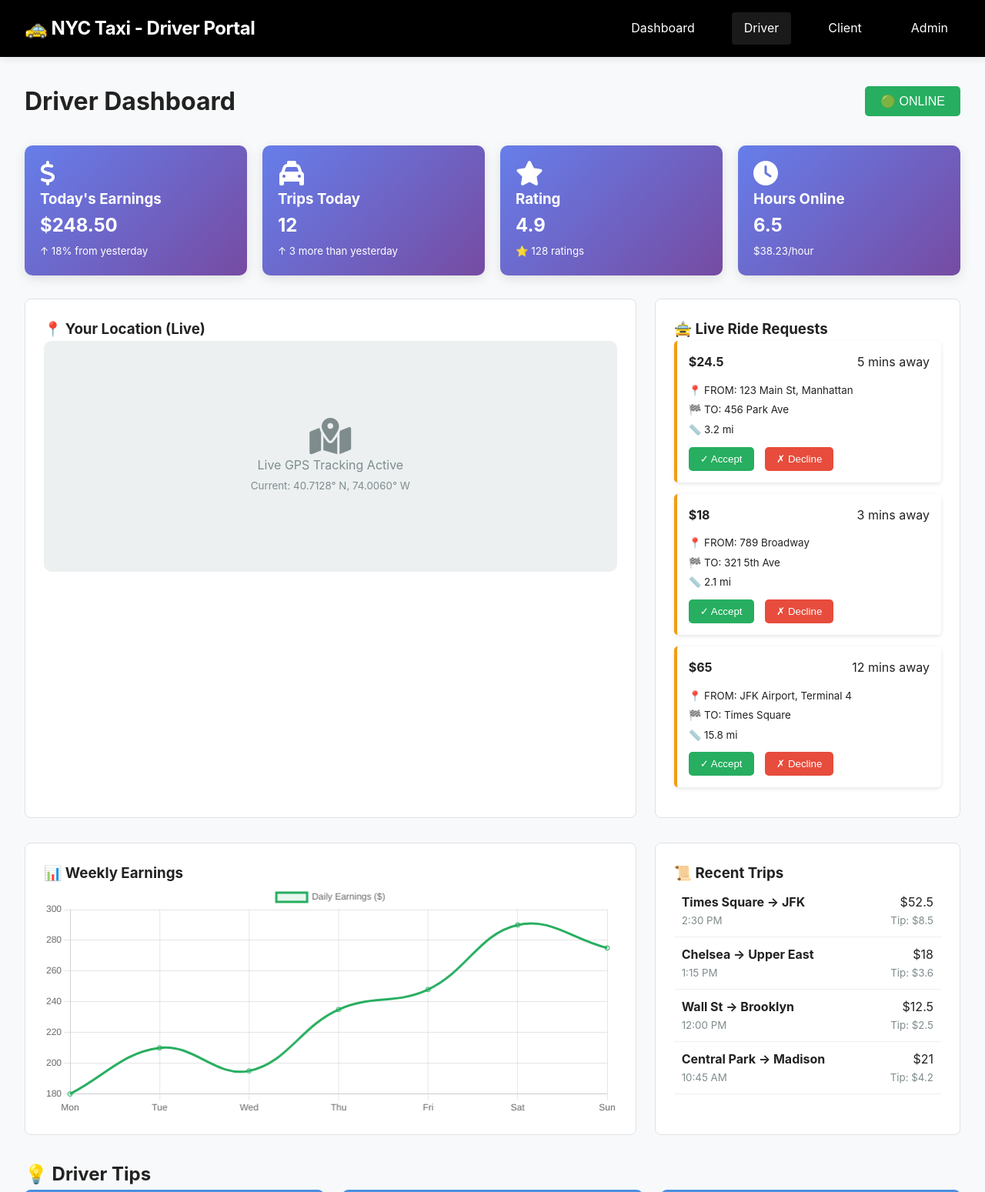
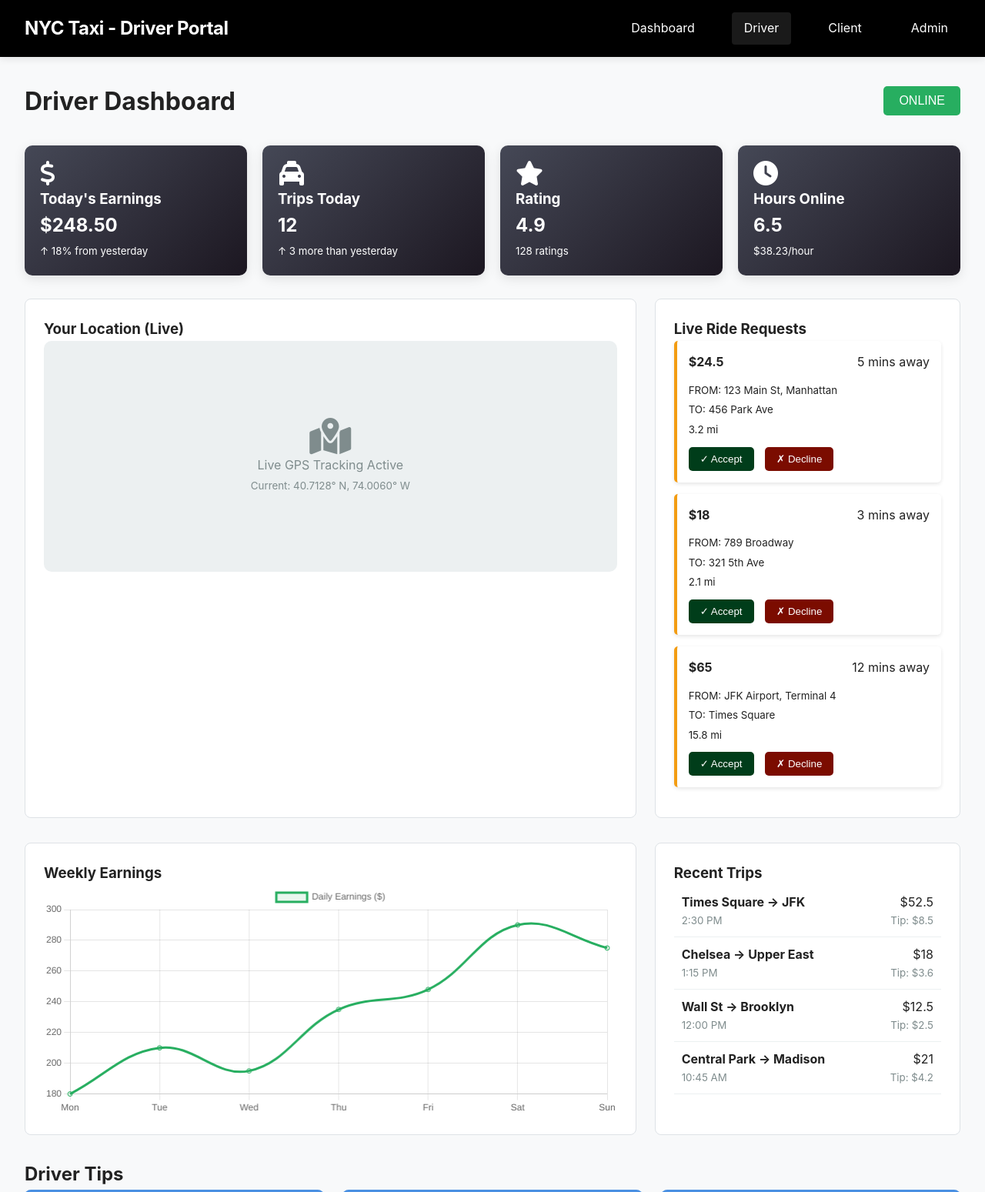
Before and after one commit to BYUSAA/nyc-taxi-explorer, a website: page frontend/driver.html in a window 1280 px wide. Shown: the top 1549 px of the page at 77% size. Drawn offline with nearby package versions, Linux system fonts and the light colour scheme.

Commit message:
Update driver.html

```diff
--- a/frontend/driver.html
+++ b/frontend/driver.html
@@ -15,7 +15,7 @@
         }
 
         .driver-card {
-            background: linear-gradient(135deg, #667eea 0%, #764ba2 100%);
+            background: linear-gradient(135deg, #454856 0%, #1c1721 100%);
             color: white;
             padding: 20px;
             border-radius: 10px;
@@ -46,7 +46,7 @@
         }
 
         .accept-btn {
-            background: #27ae60;
+            background: #003d1a;
             color: white;
             border: none;
             padding: 8px 15px;
@@ -56,7 +56,7 @@
         }
 
         .decline-btn {
-            background: #e74c3c;
+            background: #7b0c00;
             color: white;
             border: none;
             padding: 8px 15px;
@@ -85,7 +85,7 @@
 </head>
 <body>
     <nav class="navbar">
-        <div class="nav-brand">🚕 NYC Taxi - Driver Portal</div>
+        <div class="nav-brand"> NYC Taxi - Driver Portal</div>
         <div class="nav-links">
             <a href="index.html">Dashboard</a>
             <a href="driver.html" class="active">Driver</a>
@@ -97,7 +97,7 @@
     <div class="container">
         <div class="section-header">
             <h1>Driver Dashboard</h1>
-            <button id="onlineToggle" class="online-toggle">🟢 ONLINE</button>
+            <button id="onlineToggle" class="online-toggle">ONLINE</button>
         </div>
 
         <!-- Driver Stats -->
@@ -118,7 +118,7 @@
                 <i class="fas fa-star fa-2x"></i>
                 <h3>Rating</h3>
                 <h2 id="driverRating">4.9</h2>
-                <small>⭐ 128 ratings</small>
+                <small>128 ratings</small>
             </div>
             <div class="driver-card">
                 <i class="fas fa-clock fa-2x"></i>
@@ -131,7 +131,7 @@
         <div class="charts-row">
             <!-- Map Section -->
             <div class="chart-card">
-                <h3>📍 Your Location (Live)</h3>
+                <h3>Your Location (Live)</h3>
                 <div class="map-placeholder">
                     <div style="text-align: center">
                         <i class="fas fa-map-marked-alt fa-3x"></i>
@@ -143,7 +143,7 @@
 
             <!-- Ride Requests -->
             <div class="chart-card">
-                <h3>🚖 Live Ride Requests</h3>
+                <h3>Live Ride Requests</h3>
                 <div id="rideRequests">
                     <!-- Dynamic ride requests will appear here -->
                 </div>
@@ -153,13 +153,13 @@
         <div class="charts-row">
             <!-- Earnings Chart -->
             <div class="chart-card">
-                <h3>📊 Weekly Earnings</h3>
+                <h3>Weekly Earnings</h3>
                 <canvas id="driverEarningsChart"></canvas>
             </div>
 
             <!-- Recent Trips -->
             <div class="chart-card">
-                <h3>📜 Recent Trips</h3>
+                <h3>Recent Trips</h3>
                 <div id="recentTripsList" style="max-height: 300px; overflow-y: auto;">
                     <!-- Dynamic trips will appear here -->
                 </div>
@@ -168,7 +168,7 @@
 
         <!-- Driver Tips -->
         <div class="insights-section">
-            <h2>💡 Driver Tips</h2>
+            <h2>Driver Tips</h2>
             <div class="insights-grid" id="driverTips">
                 <div class="insight-card">
                     <div class="insight-title">Rush Hour Premium</div>
@@ -202,10 +202,10 @@
             toggleBtn.addEventListener('click', function() {
                 isOnline = !isOnline;
                 if (isOnline) {
-                    this.textContent = '🟢 ONLINE';
+                    this.textContent = 'ONLINE';
                     this.classList.remove('offline');
                 } else {
-                    this.textContent = '🔴 OFFLINE';
+                    this.textContent = 'OFFLINE';
                     this.classList.add('offline');
                 }
             });
@@ -254,9 +254,9 @@
                         <span>${req.eta} away</span>
                     </div>
                     <div style="margin-bottom: 10px;">
-                        <div><small>📍 FROM: ${req.pickup}</small></div>
-                        <div><small>🏁 TO: ${req.dropoff}</small></div>
-                        <div><small>📏 ${req.distance}</small></div>
+                        <div><small> FROM: ${req.pickup}</small></div>
+                        <div><small> TO: ${req.dropoff}</small></div>
+                        <div><small> ${req.distance}</small></div>
                     </div>
                     <div>
                         <button class="accept-btn" onclick="acceptRide(${req.id})">✓ Accept</button>
```
